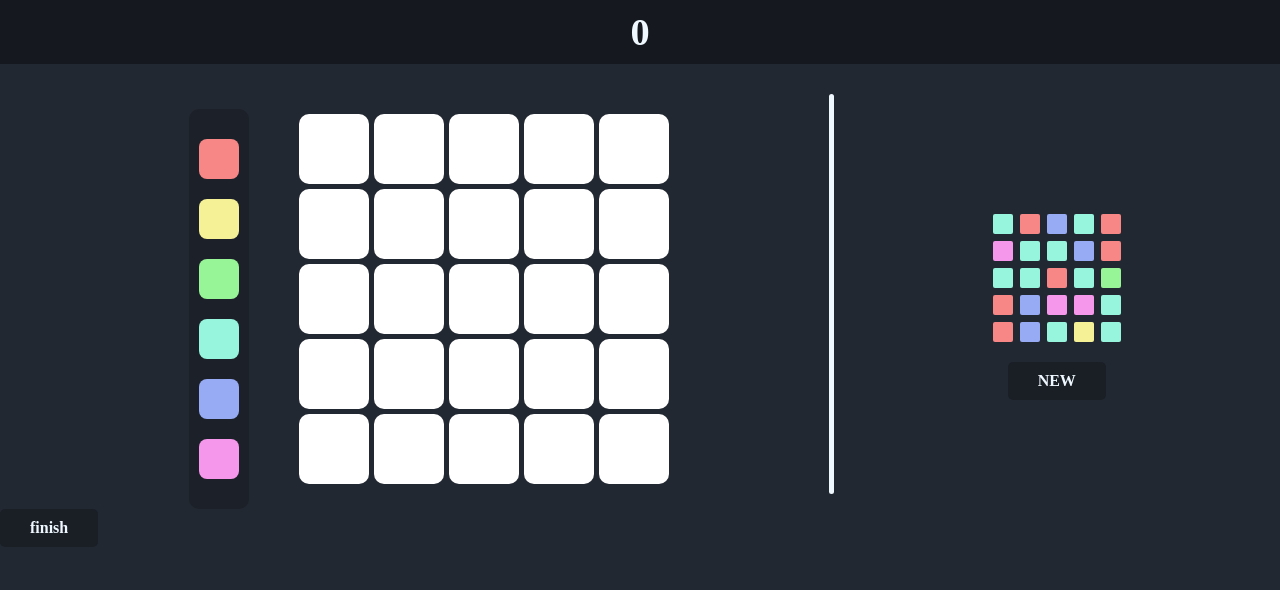
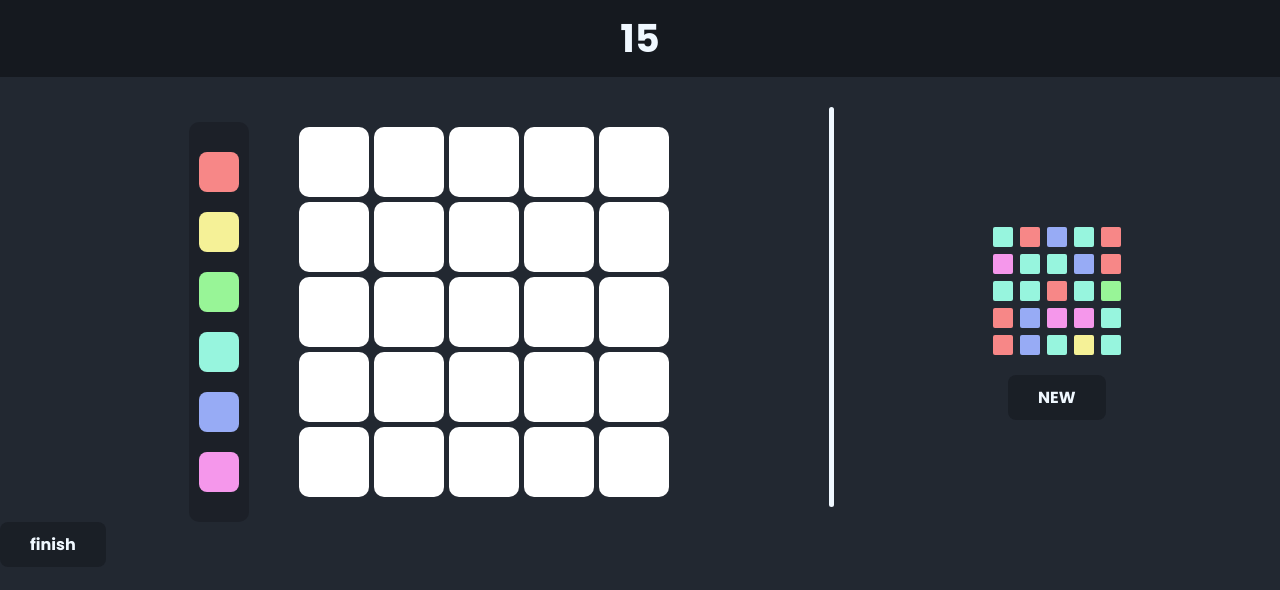
Before and after one commit to vogonPrayas/ColourMatch, a Next.js app in the folder colormatch/: page /singleplayer in a window 1280 px wide. Shown: the top 590 px of the page. Built offline with nearby package versions, Linux system fonts and the light colour scheme.

Commit message:
game over logic and panel

```diff
--- a/colormatch/src/app/components/box.tsx
+++ b/colormatch/src/app/components/box.tsx
@@ -12,14 +12,13 @@ const Box = ({ index,small,Random}: { index: number,small:boolean,Random:boolean
   })
 
   React.useEffect(()=>{
-    SetRandomColor()
     setStyle({backgroundColor: small?`#${RandomColor[index]}`:"#FFFFFF"})
   },[Random])
 
   const meow = () => {
 
     if(small){
-      SetRandomColor()
+      return
     }
 
     else{
--- /dev/null
+++ b/colormatch/src/app/components/gameover.tsx
@@ -0,0 +1,29 @@
+import React from 'react'
+import "../css/gameover.css"
+import useStore from '../store'
+import { State } from '../store'
+const Gameover = () => {
+
+    const{timer,gameOver,setGameOver,won}=useStore() as State
+
+    const restart=()=>{
+        setGameOver(gameOver)
+    }
+
+  return (
+    <div className='gameOverContainer'>
+        <div className="flexCon">
+            <h1 className='gameOverHeader'>{won?"You Won!":"You Lost"}</h1>
+            <hr />
+            <div className="flexCon2">
+                <div className="score">{timer}</div>
+                <div className="restart button" onClick={restart}>RESTART</div>
+                <div className="highScoreText">High Score</div>
+                <div className="highScore">20</div>
+            </div>
+        </div>
+    </div>
+  )
+}
+
+export default Gameover
--- a/colormatch/src/app/components/random.tsx
+++ b/colormatch/src/app/components/random.tsx
@@ -15,12 +15,14 @@ for (let i = 0; i < 25; i++) {
 
 
 const Random = () => {
+
   const[Random,setRandom]=React.useState(false)
   console.log(array)
   const {SetRandomColor}=useStore() as State
 
   const random=()=>{
     setRandom(!Random)
+    SetRandomColor()
   }
   return (
     <div className="RandomCon">
--- a/colormatch/src/app/components/timer.tsx
+++ b/colormatch/src/app/components/timer.tsx
@@ -3,14 +3,20 @@ import useStore from '../store'
 import { State } from '../store'
 
 const Timer = () => {
-    const {timer,setTimer}=useStore() as State
-    // React.useEffect(() => {
-    //     const intervalId = setInterval(() => {
-    //       setTimer(timer);
-    //     }, 500);
+    const {timer,setTimer,gameOver}=useStore() as State
 
-    //     return () => clearInterval(intervalId);
-    //   }, [timer]);
+
+      React.useEffect(() => {
+
+        if(!gameOver){
+          const intervalId = setInterval(() => {
+            setTimer(timer);
+          }, 500);
+
+          return () => clearInterval(intervalId);
+        }
+
+        }, [timer]);
 
   return (
     <div className='time'>{timer}</div>
--- a/colormatch/src/app/css/box.css
+++ b/colormatch/src/app/css/box.css
@@ -15,6 +15,7 @@
 
 .box:hover{
     opacity: 87%;
+    cursor: pointer;
 }
 .Sbox{
     background-color: #D9D9D9;
--- a/colormatch/src/app/css/button.css
+++ b/colormatch/src/app/css/button.css
@@ -6,21 +6,22 @@
     text-decoration: none;
     width: fit-content;
     min-width: 100px;
-    border-radius: 5px;
+    border-radius: 8px;
 }
 .sButton{
     min-width: fit-content;
     padding: 10px 30px;
 }
 .button:hover{
-    background-color: #15191fb6;
+    background-color: #15191fe4;
     cursor: pointer;
 }
 .hcontainer{
-    margin-top: 40px;
+
     display: flex;
     flex-direction: column;
     gap: 50px;
     align-items: center;
     width: 99vw;
+    margin-top: 100px;
 }
--- a/colormatch/src/app/css/color.css
+++ b/colormatch/src/app/css/color.css
@@ -5,12 +5,12 @@
     margin-top: 45px;
     margin-left: 30px;
 }
+
 .Rcon{
     display: flex;
-    /* justify-content: space-between;
-    align-items: center; */
 }
+
 .color:hover{
     transform: translateX(3px);
-
+    cursor: pointer;
 }
--- /dev/null
+++ b/colormatch/src/app/css/gameover.css
@@ -0,0 +1,47 @@
+.gameOverContainer{
+    width: 100%;
+    height: 100vh;
+    position: absolute;
+    top: 0;
+    background-color:#222831ec;
+    text-align: center;
+
+}
+.gameOverHeader{
+    font-size: 5vw;
+}
+
+.flexCon{
+    margin: auto;
+    margin-top: 10px;
+    background-color: rgba(0, 0, 0, 0.388);
+    width: 40%;
+    padding: 30px;
+    border-radius:20px ;
+}
+
+.flexCon2{
+    margin-top: 60px;
+}
+
+.restart{
+
+    margin: auto;
+    margin-top: 60px;
+}
+
+.highScoreText{
+    font-size: 2vw;
+    margin-top: 30px;
+}
+
+.highScore{
+    font-size: 20px;
+    font-weight: 300;
+    font-weight: 900;
+}
+
+.score{
+    font-size: 5vw;
+    font-weight: 900;
+}
--- a/colormatch/src/app/global.css
+++ b/colormatch/src/app/global.css
@@ -1,7 +1,12 @@
+@import url('https://fonts.googleapis.com/css2?family=Poppins:ital,wght@0,100;0,200;0,300;0,400;0,500;0,600;0,700;0,800;0,900;1,100;1,200;1,300;1,400;1,500;1,600;1,700;1,800;1,900&display=swap');
+
 body{
 background-color: #222831;
 color: aliceblue;
+font-family: "Poppins", sans-serif;
+
 }
+
 *{
         margin: 0;
         padding: 0;
--- a/colormatch/src/app/singleplayer/page.tsx
+++ b/colormatch/src/app/singleplayer/page.tsx
@@ -4,6 +4,8 @@ import Box from '../components/box';
 import Colors from '../components/colors';
 import Random from '../components/random';
 import Timer from '../components/timer';
+import Gameover from '../components/gameover';
+
 import "../css/singleplayer.css";
 import "../css/button.css"
 
@@ -18,28 +20,34 @@ for (let i = 0; i < 25; i++) {
 
 const Page: React.FC = () => {
 
-  const {color,finalColor,getColor,RandomColor}=useStore() as State
-    const go=()=>{
-      let COUNT=0
-      console.log(finalColor)
-
-        for(let i=0;i<RandomColor.length;i++){
+  const check=()=>{
+    let COUNT=0
+    for(let i=0;i<RandomColor.length;i++){
           if(finalColor[i]==RandomColor[i]){
             COUNT+=1
             console.log(finalColor[i],RandomColor[i])
-            console.log(COUNT)
+
           }
         }
         if(COUNT==RandomColor.length){
-          console.log("milyo")
+          setWon()
         }
-        else{
-          console.log("milena")
-        }
+  }
+
+  const {color,finalColor,getColor,RandomColor,gameOver,setGameOver,setWon,won}=useStore() as State
+    const go=()=>{
+
+      setGameOver(gameOver)
+      check()
+      console.log(finalColor,RandomColor)
+      console.log(won)
+
     }
+
 
   return (
     <>
+
       <Timer/>
     <div className="con">
       <div className="ColBoxcon">
@@ -51,6 +59,9 @@ const Page: React.FC = () => {
         <Random></Random>
     </div>
       <div onClick={go} className="button sButton">finish</div>
+
+      {gameOver?<Gameover/>:""}
+
     </>
   );
 }
--- a/colormatch/src/app/store.ts
+++ b/colormatch/src/app/store.ts
@@ -1,14 +1,24 @@
 import { create } from "zustand";
 
 export interface State {
+
     color: string;
     updateColor: (newColor: string) => void;
+
     finalColor: string[];
     getColor: (index: number,col:string) => void;
+
     RandomColor: string[]; // Added RandomColor property
     SetRandomColor: () => void;
+
     timer:number;
-    setTimer:(time:number)=>void
+    setTimer:(time:number)=>void;
+
+    gameOver:boolean;
+    setGameOver:(game:boolean)=>void;
+
+    won:boolean;
+    setWon:()=>void
 }
 
 const Suffle =(col:string[]):string[]=>{
@@ -39,7 +49,15 @@ const useStore = create<State>((set) => ({
     SetRandomColor: () =>set({ RandomColor: Suffle(RandomColors)}) ,
 
     timer:0,
-    setTimer:(time:number)=>set({timer:time+1})
+    setTimer:(time:number)=>set({timer:time+1}),
+
+    gameOver:false,
+    setGameOver:(game:boolean)=>set({gameOver:!game}),
+
+    won:false,
+    setWon:()=>set({won:true})
+
+
 }));
 
 export default useStore;
```
